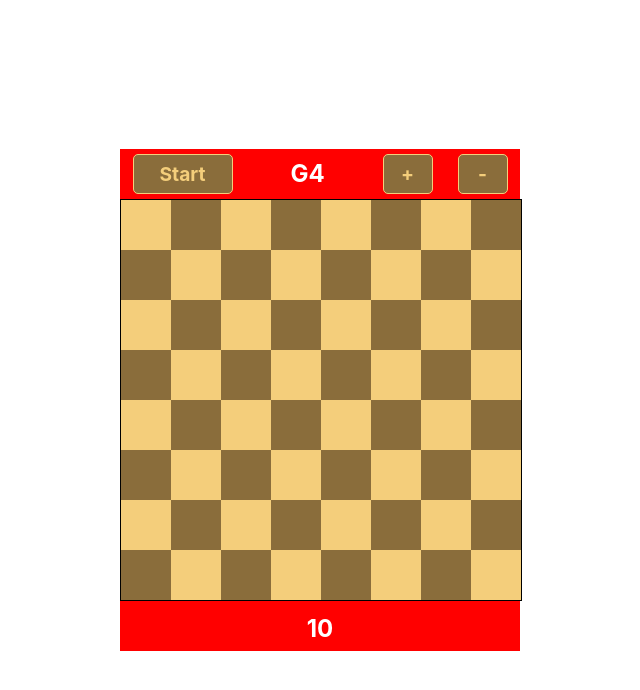
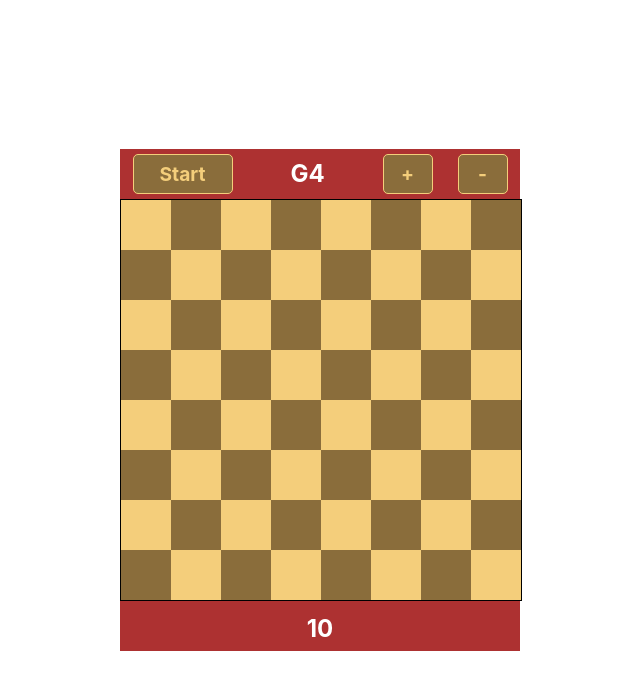
Before and after one commit to thelonehegelian/chessordinate, a React (Vite) app: page / in a window 1280 px wide. Shown: the top 690 px of the page, without its empty margins (319-959 px from the left). Built offline with nearby package versions, Linux system fonts and the light colour scheme.

Commit message:
Update colors

```diff
--- a/src/components/EmptyChessBoard.tsx
+++ b/src/components/EmptyChessBoard.tsx
@@ -46,7 +46,7 @@ const Bar = styled.div<BarProps>`
   display: flex;
   justify-content: space-around;
   align-items: center;
-  background-color: ${props => (props.isAnswerCorrect ? 'green' : 'red')};
+  background-color: ${props => (props.isAnswerCorrect ? '#56AD31' : '#AD3131')};
 `;
 const StartStop = styled.button`
   width: 100px;
```
